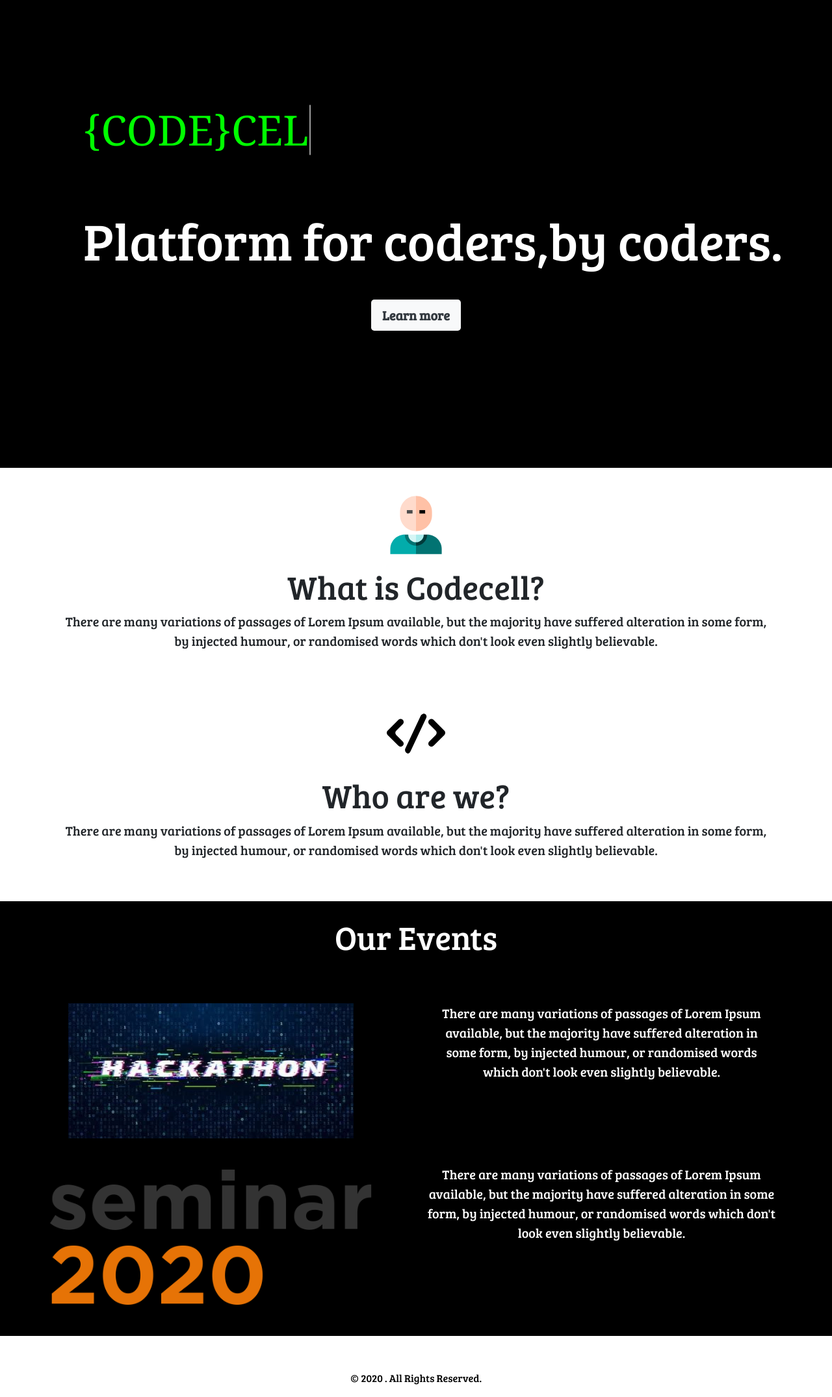
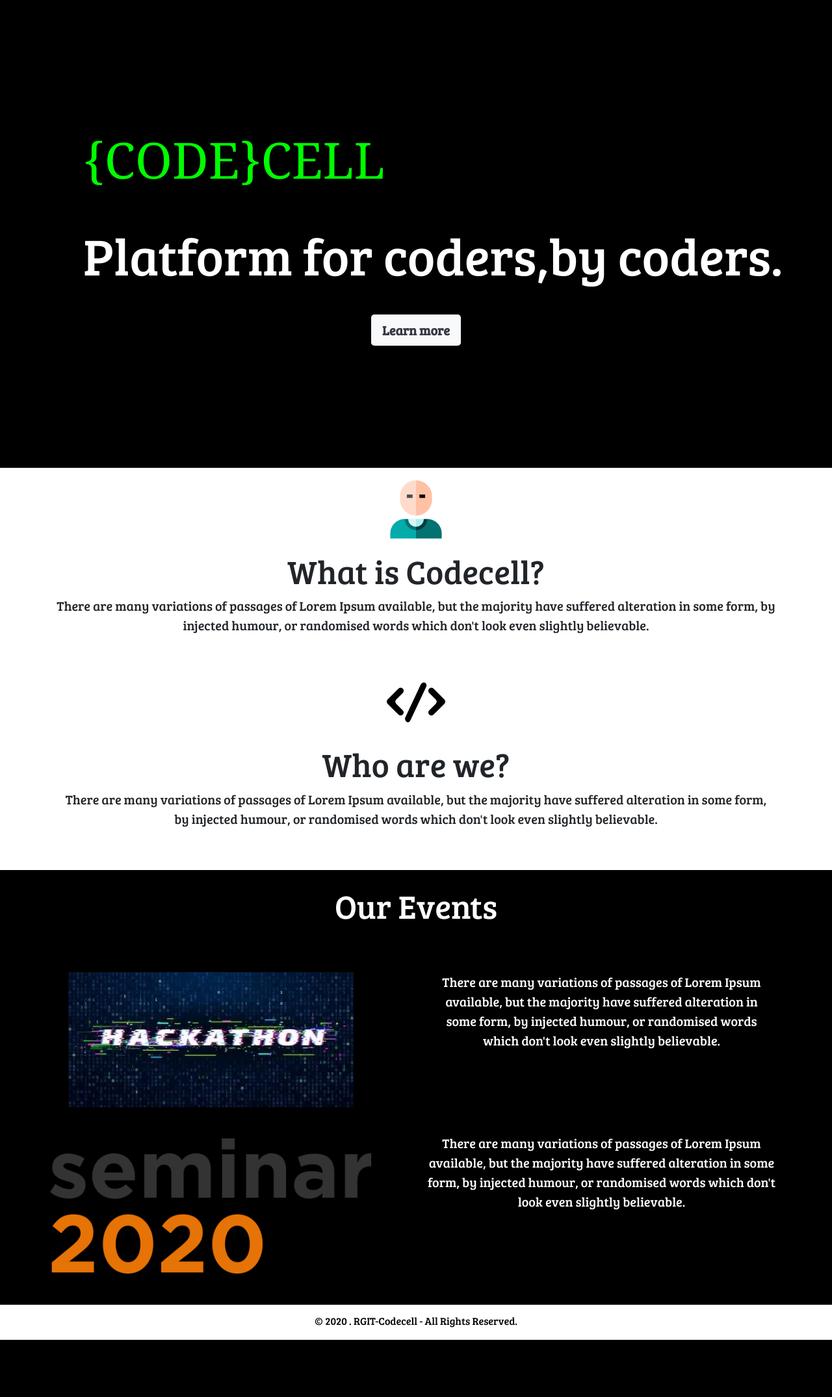
Before and after one commit to adityachavan198/Codecell, a Django app: page / in a window 1280 px wide. Shown: the part 80-2230 px from the top of the page at 65% size. After the commit the page ends 2142 px from the top, so only its background shows below. Run offline with Django 3.2, Linux system fonts and the light colour scheme; some libraries are stand-ins or nearby versions; some web fonts are replaced.

Commit message:
minor changes and removed typewriter

```diff
--- a/Accounts/static/Accounts/styles.css
+++ b/Accounts/static/Accounts/styles.css
@@ -56,7 +56,7 @@ h1 {
   overflow: hidden;
   transform: translateY(-50%);
   animation: typewriter 1s steps(44) 1s 1 normal both,
-  blinkTextCursor 500ms steps(44) infinite normal ;
+  blinkTextCursor 1000ms steps(44) infinite normal ;
 }
 
 
--- a/Accounts/templates/Accounts/base.html
+++ b/Accounts/templates/Accounts/base.html
@@ -124,9 +124,9 @@
 {% endblock %}
 
 
-  <div class="row mt-5">
+  <div class="row mt-2">
     <div class="col copyright">
-      <p align="center"><small style="color: black">© <span id="date"></span>. All Rights Reserved.</small></p>
+      <p align="center"><small style="color: black">© <span id="date"></span>. RGIT-Codecell - All Rights Reserved.</small></p>
     </div>
   </div>
 
--- a/Accounts/templates/Accounts/home.html
+++ b/Accounts/templates/Accounts/home.html
@@ -3,13 +3,14 @@
 
 {% load static %}
 <div class="section1 box" id="codecell" >
-  <h1 style="padding-top: 35vh;margin-left: 10%;color: #00ff00; font-family: Cambria, Cochin, Georgia, Times, 'Times New Roman', serif;"><p class="text_1">{CODE}CELL</p></h1><br>
+  <h1 style="padding-top: 35vh;margin-left: 10%;color: #00ff00; font-family: Cambria, Cochin, Georgia, Times, 'Times New Roman', serif;"><p style="font-size: larger">{CODE}CELL</p></h1><br>
   <p style="color: white;font-size: 10vmin;margin-left: 10%">Platform for coders,by coders.</p>
   <center><a id="btnHome" href="#about" class="btn bg-light text-dark btn-lg" role="button">Learn more</a></center>
 </div>
 
+    <div id="about"></div>
 
-<div class="container " id="about" style="text-align: center;padding: 3vh;">
+<div class="container " style="text-align: center;">
     <img class="imgRight" src="{% static 'Accounts/assets/i1.svg' %}" style="height: 10vmax;width: 7vmax">
     <h2 class="upperTop">What is Codecell?</h2>
     <p class="lowerBottom">There are many variations of passages of Lorem Ipsum available, but the majority have suffered alteration in some form, by injected humour, or randomised words which don't look even slightly believable.</p>
@@ -25,7 +26,7 @@
   <h2 class="upperTop" style="color: white;text-align: center; padding-bottom: 40px;">Our Events</h2>
   <div class="container-fluid row " >
 
-    <div class="col-lg-6 col-sm-12"><center><a href="{% url 'home' %}"><img src="{% static 'Accounts/assets/hack1.jpg' %}" style="padding: 3vmin;/*height: 20vmax;width: 38vmax;*/"  class="img-fluid imgLeft"></a></center></div>
+    <div class="col-lg-6 col-sm-12"><center><a href="{% url 'hackathon_home' %}"><img src="{% static 'Accounts/assets/hack1.jpg' %}" style="padding: 3vmin;/*height: 20vmax;width: 38vmax;*/"  class="img-fluid imgLeft"></a></center></div>
     <div class="col-lg-6 col-sm-12"><p class="rightTxt" style="padding: 3vmin;color: white;margin-bottom: 3vh;text-align: center;">There are many variations of passages of Lorem Ipsum available, but the majority have suffered alteration in some form, by injected humour, or randomised words which don't look even slightly believable.</p></div>
 </div>
 
--- a/Hackathon/static/Hackathon/countdown/assets/css/-Countdown-BS4-.css
+++ b/Hackathon/static/Hackathon/countdown/assets/css/-Countdown-BS4-.css
@@ -1,16 +1,17 @@
 p.number-days, p.number-hours, p.number-minutes, p.number-seconds {
   font-size: 5rem;
   line-height: 1;
-  background-color: #2f7ed5 !important;
+  background: transparent;
 }
 
 p.text-countdown {
   font-size: 1.5rem;
+  background-color: transparent !important;
 }
 
 .boxed-countdown p.number-days, .boxed-countdown p.number-hours, .boxed-countdown p.number-minutes, .boxed-countdown p.number-seconds {
   padding: 2rem 0;
-  background: rgba(0,0,0,.2);
+  background: rgba(0, 0, 0, 0.19);
 }
 
 .boxed-countdown p.text-countdown {
--- a/Hackathon/static/Hackathon/shedule/assets/css/Timeline.css
+++ b/Hackathon/static/Hackathon/shedule/assets/css/Timeline.css
@@ -3,7 +3,7 @@
 }
 
 section#section-timeline {
-  padding: 100px 0;
+  padding: 10px 0;
 }
 
 section#section-timeline h2.section-heading {
@@ -21,7 +21,7 @@ section#section-timeline h3.section-subheading {
 
 @media (min-width:768px) {
   section#section-timeline {
-    padding: 150px 0;
+    padding: 10px 0;
   }
 }
 
--- a/Hackathon/static/Hackathon/styles.css
+++ b/Hackathon/static/Hackathon/styles.css
@@ -1,5 +1,11 @@
 html{
 	scroll-behavior: smooth;
+}
+
+.section-divide{
+	background-color: white;
+	margin: 5vh;
+	margin-bottom: 3vh;
 }
 /***/
 /*{*/
--- a/Hackathon/templates/Hackathon/shedule1.html
+++ b/Hackathon/templates/Hackathon/shedule1.html
@@ -8,6 +8,11 @@
     <link rel="stylesheet" href="https://cdnjs.cloudflare.com/ajax/libs/twitter-bootstrap/4.3.1/css/bootstrap.min.css">
     <link rel="stylesheet" href="{%  static 'Hackathon/shedule/assets/css/styles.css' %}">
     <link rel="stylesheet" href="{%  static 'Hackathon/shedule/assets/css/Timeline.css' %}">
+    <style>
+        h4,h2{
+            color: green !important;
+        }
+    </style>
 </head>
 
 <body style="background: black">
```
Also changed, not shown: Hackathon/templates/Hackathon/hackathon_home.html (+12 -5 lines), db.sqlite3.
